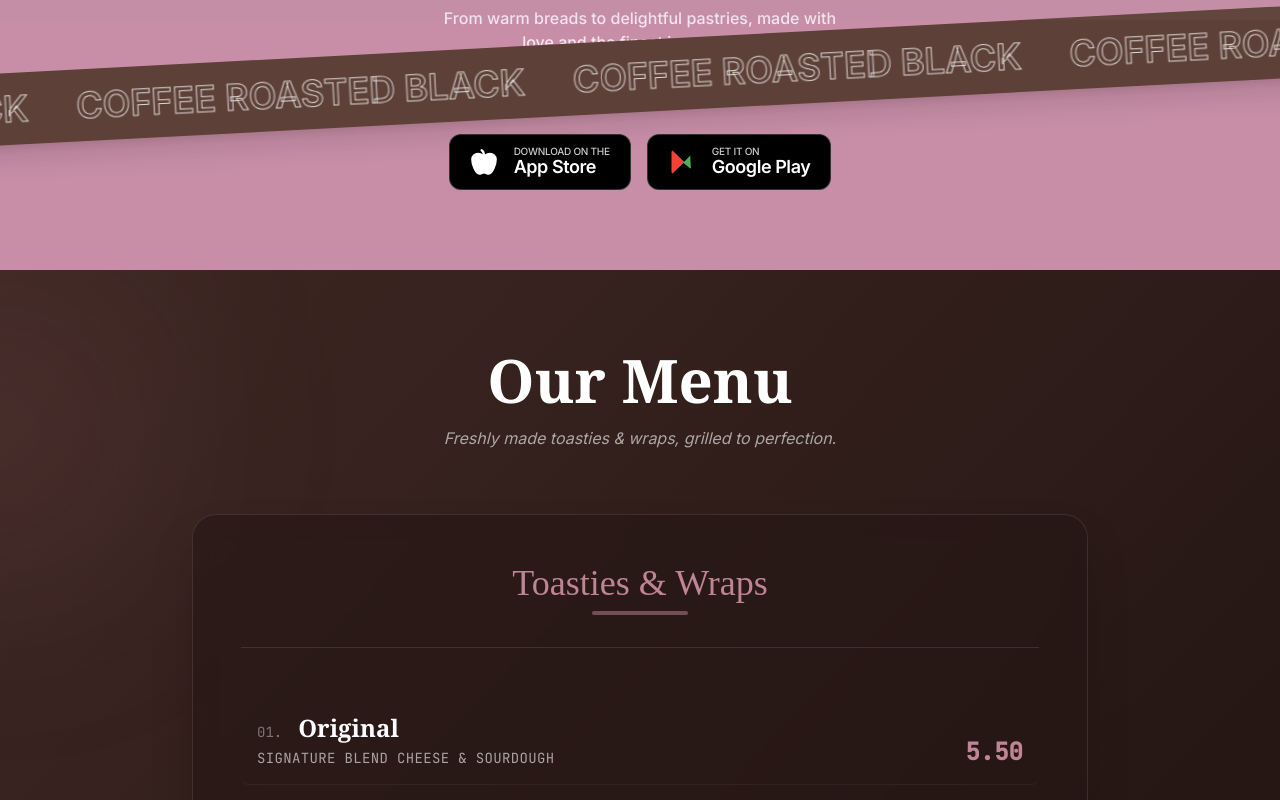
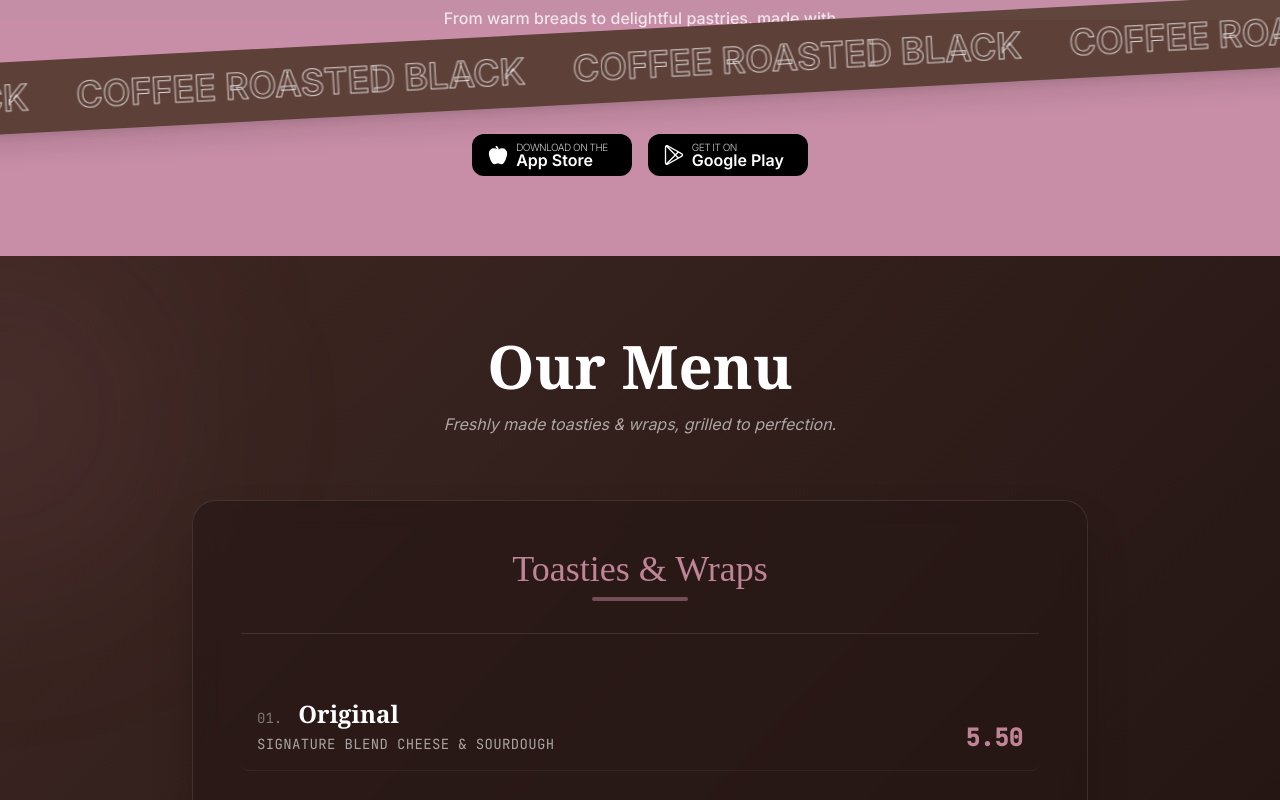
Before and after one commit to Muchona/Fro-and-Co, a React (Vite) app: page / in a window 1280 px wide. Shown: the part 780-1580 px from the top of the page. Built offline with nearby package versions, Linux system fonts and the light colour scheme; grey boxes are pictures that could not be loaded.

Commit message:
Implement new Play Store and App Store buttons

```diff
--- a/package.json
+++ b/package.json
@@ -17,15 +17,18 @@
         "@react-three/drei": "^9.105.0",
         "@react-three/fiber": "^8.16.0",
         "@studio-freight/lenis": "^1.0.42",
+        "clsx": "^2.1.1",
         "framer-motion": "^11.18.2",
         "gsap": "^3.14.2",
         "lucide-react": "^0.344.0",
         "react": "^18.2.0",
         "react-dom": "^18.2.0",
         "react-router-dom": "^6.30.3",
+        "tailwind-merge": "^3.5.0",
         "three": "^0.162.0"
     },
     "devDependencies": {
+        "@types/node": "^25.3.0",
         "@types/react": "^18.2.64",
         "@types/react-dom": "^18.2.21",
         "@types/three": "^0.162.0",
--- a/src/components/AppBadges.tsx
+++ b/src/components/AppBadges.tsx
@@ -1,77 +1,30 @@
-import { Apple } from 'lucide-react';
+import { AppStoreButton } from "@/components/ui/AppStoreButton";
+import { PlayStoreButton } from "@/components/ui/PlayStoreButton";
 
 interface AppBadgesProps {
     className?: string;
-    size?: 'sm' | 'md' | 'lg';
 }
 
-export default function AppBadges({ className = "", size = "md" }: AppBadgesProps) {
+export default function AppBadges({ className = "" }: AppBadgesProps) {
     const playUrl = "https://play.google.com/store/apps/details?id=com.icrtouch.tta.froco&pcampaignid=web_share";
     const appleUrl = "https://apps.apple.com/gb/app/fro-co/id1581740770";
 
-    const sizes = {
-        sm: "h-8 px-3 py-1 gap-2",
-        md: "h-12 px-4 py-2 gap-3",
-        lg: "h-14 px-5 py-2 gap-4"
-    };
-
-    const iconSizes = {
-        sm: "w-4 h-4",
-        md: "w-6 h-6",
-        lg: "w-7 h-7"
-    };
-
-    const textSizes = {
-        sm: { top: "text-[6px]", bottom: "text-[10px]" },
-        md: { top: "text-[8px]", bottom: "text-[14px]" },
-        lg: { top: "text-[10px]", bottom: "text-[18px]" }
-    };
-
     return (
         <div className={`flex flex-wrap items-center gap-4 ${className}`}>
-            {/* App Store Badge */}
             <a
                 href={appleUrl}
                 target="_blank"
                 rel="noopener noreferrer"
-                className={`
-                    flex items-center bg-black text-white rounded-xl border border-white/20
-                    hover:bg-zinc-900 transition-all duration-300 hover:scale-105 active:scale-95
-                    ${sizes[size]}
-                `}
             >
-                <Apple className={`${iconSizes[size]} fill-current`} />
-                <div className="flex flex-col leading-tight">
-                    <span className={`${textSizes[size].top} uppercase font-medium tracking-tight opacity-80`}>Download on the</span>
-                    <span className={`${textSizes[size].bottom} font-bold font-sans tracking-tight -mt-0.5`}>App Store</span>
-                </div>
+                <AppStoreButton className="w-full sm:w-auto" />
             </a>
 
-            {/* Google Play Badge */}
             <a
                 href={playUrl}
                 target="_blank"
                 rel="noopener noreferrer"
-                className={`
-                    flex items-center bg-black text-white rounded-xl border border-white/20
-                    hover:bg-zinc-900 transition-all duration-300 hover:scale-105 active:scale-95
-                    ${sizes[size]}
-                `}
             >
-                <svg
-                    viewBox="0 0 24 24"
-                    className={`${iconSizes[size]}`}
-                    xmlns="http://www.w3.org/2000/svg"
-                >
-                    <path fill="#4DB6AC" d="M3.84,2.15L14.41,12.72L12.97,12L3.84,2.15Z" />
-                    <path fill="#FFAB00" d="M3.84,21.85L14.41,11.28L12.97,12L3.84,21.85Z" />
-                    <path fill="#F44336" d="M3,3.5C3,2.91 3.34,2.39 3.84,2.15L12.97,11.28L12.97,12.72L3.84,21.85C3.34,21.61 3,21.09 3,20.5V3.5Z" />
-                    <path fill="#4CAF50" d="M19.05,6.5L14.41,11.28L12.97,12.72L19.05,17.59C19.6,17.27 19.83,16.59 19.5,16L19.05,6.5Z" />
-                </svg>
-                <div className="flex flex-col leading-tight">
-                    <span className={`${textSizes[size].top} uppercase font-medium tracking-tight opacity-80`}>Get it on</span>
-                    <span className={`${textSizes[size].bottom} font-bold font-sans tracking-tight -mt-0.5`}>Google Play</span>
-                </div>
+                <PlayStoreButton className="w-full sm:w-auto" />
             </a>
         </div>
     );
--- a/src/components/Footer.tsx
+++ b/src/components/Footer.tsx
@@ -36,7 +36,7 @@ export default function Footer() {
                         {/* App Badges */}
                         <div className="pt-4">
                             <p className="text-fro-pink font-mono text-[10px] uppercase tracking-widest mb-4">Get the Mobile App</p>
-                            <AppBadges size="sm" className="justify-start scale-90 origin-left" />
+                            <AppBadges className="justify-start scale-90 origin-left" />
                         </div>
                     </div>
 
--- a/src/components/Hero.tsx
+++ b/src/components/Hero.tsx
@@ -68,7 +68,7 @@ export default function Hero() {
                 </p>
 
                 <div className="flex flex-col items-center mt-48 md:mt-10">
-                    <AppBadges size="lg" className="justify-center" />
+                    <AppBadges className="justify-center" />
                 </div>
             </div>
 
--- a/src/components/Navbar.tsx
+++ b/src/components/Navbar.tsx
@@ -141,7 +141,7 @@ export default function Navbar() {
                         </div>
                         <div className="flex flex-col items-center gap-8 text-center pt-8">
                             <p className="text-fro-pink font-mono text-[10px] uppercase tracking-widest opacity-60">Get our mobile app</p>
-                            <AppBadges size="md" className="justify-center scale-90" />
+                            <AppBadges className="justify-center scale-90" />
                         </div>
                     </motion.div>
                 )}
--- /dev/null
+++ b/src/components/ui/AppStoreButton.tsx
@@ -0,0 +1,23 @@
+import React from "react";
+import { Button } from "@/components/ui/button";
+import { cn } from "@/lib/utils";
+import { Apple } from "lucide-react";
+
+type AppStoreButtonProps = React.ComponentProps<typeof Button>;
+
+export function AppStoreButton({
+    className,
+    ...props
+}: Omit<AppStoreButtonProps, "children">) {
+    return (
+        <Button className={cn("h-11 gap-2 bg-black text-white hover:bg-black/90 rounded-xl px-4 py-2 h-auto", className)} {...props}>
+            <Apple className="size-5 fill-current" />
+            <div className="text-left flex flex-col items-start justify-center pr-2">
+                <span className="text-[10px] leading-none font-light tracking-tighter opacity-80 uppercase">
+                    Download on the
+                </span>
+                <p className="text-base font-bold leading-none font-sans">App Store</p>
+            </div>
+        </Button>
+    );
+}
--- /dev/null
+++ b/src/components/ui/PlayStoreButton.tsx
@@ -0,0 +1,33 @@
+import React from "react";
+import { Button } from "@/components/ui/button";
+import { cn } from "@/lib/utils";
+
+type PlayStoreButtonProps = React.ComponentProps<typeof Button>;
+
+export function PlayStoreButton({
+    className,
+    ...props
+}: Omit<PlayStoreButtonProps, "children">) {
+    return (
+        <Button className={cn("h-11 gap-2 bg-black text-white hover:bg-black/90 rounded-xl px-4 py-2 h-auto", className)} {...props}>
+            <PlayStoreIcon className="size-5" />
+            <div className="text-left flex flex-col items-start justify-center pr-2">
+                <span className="text-[10px] leading-none font-light tracking-tighter opacity-80 uppercase">
+                    GET IT ON
+                </span>
+                <p className="text-base font-bold leading-none font-sans">Google Play</p>
+            </div>
+        </Button>
+    );
+}
+
+function PlayStoreIcon({
+    fill = "currentColor",
+    ...props
+}: React.ComponentProps<"svg">) {
+    return (
+        <svg viewBox="0 0 24 24" fill={fill} {...props}>
+            <path d="m21.762,9.942L4.67.378c-.721-.466-1.635-.504-2.393-.099-.768.411-1.246,1.208-1.246,2.08v19.282c0,.872.477,1.668,1.246,2.079.755.404,1.668.37,2.393-.098l17.092-9.564c.756-.423,1.207-1.192,1.207-2.058s-.451-1.635-1.207-2.058Zm-5.746-1.413l-2.36,2.36L5.302,2.534l10.714,5.995ZM2.604,21.906V2.094l9.941,9.906L2.604,21.906Zm2.698-.439l8.355-8.355,2.36,2.36-10.714,5.995Zm15.692-8.78l-3.552,1.987-2.674-2.674,2.674-2.674,3.552,1.987c.363.203.402.548.402.686s-.039.483-.402.686Z" />
+        </svg>
+    );
+}
--- /dev/null
+++ b/src/components/ui/button.tsx
@@ -0,0 +1,23 @@
+import * as React from "react"
+import { cn } from "@/lib/utils"
+
+export interface ButtonProps
+    extends React.ButtonHTMLAttributes<HTMLButtonElement> { }
+
+const Button = React.forwardRef<HTMLButtonElement, ButtonProps>(
+    ({ className, ...props }, ref) => {
+        return (
+            <button
+                className={cn(
+                    "inline-flex items-center justify-center whitespace-nowrap rounded-md text-sm font-medium ring-offset-background transition-colors focus-visible:outline-none focus-visible:ring-2 focus-visible:ring-ring focus-visible:ring-offset-2 disabled:pointer-events-none disabled:opacity-50 bg-primary text-primary-foreground hover:bg-primary/90 h-10 px-4 py-2 bg-white text-black hover:bg-white/90",
+                    className
+                )}
+                ref={ref}
+                {...props}
+            />
+        )
+    }
+)
+Button.displayName = "Button"
+
+export { Button }
--- /dev/null
+++ b/src/lib/utils.ts
@@ -0,0 +1,6 @@
+import { type ClassValue, clsx } from "clsx"
+import { twMerge } from "tailwind-merge"
+
+export function cn(...inputs: ClassValue[]) {
+    return twMerge(clsx(inputs))
+}
--- a/vite.config.ts
+++ b/vite.config.ts
@@ -1,8 +1,14 @@
-import { defineConfig } from 'vite'
-import react from '@vitejs/plugin-react'
+import path from "path"
+import react from "@vitejs/plugin-react"
+import { defineConfig } from "vite"
 
 // https://vitejs.dev/config/
 export default defineConfig({
     plugins: [react()],
+    resolve: {
+        alias: {
+            "@": path.resolve(__dirname, "./src"),
+        },
+    },
     base: './',
 })
```
Also changed, not shown: tsconfig.json (+7 -1 lines), 5 other files (tests, documents, lock files or other folders).
